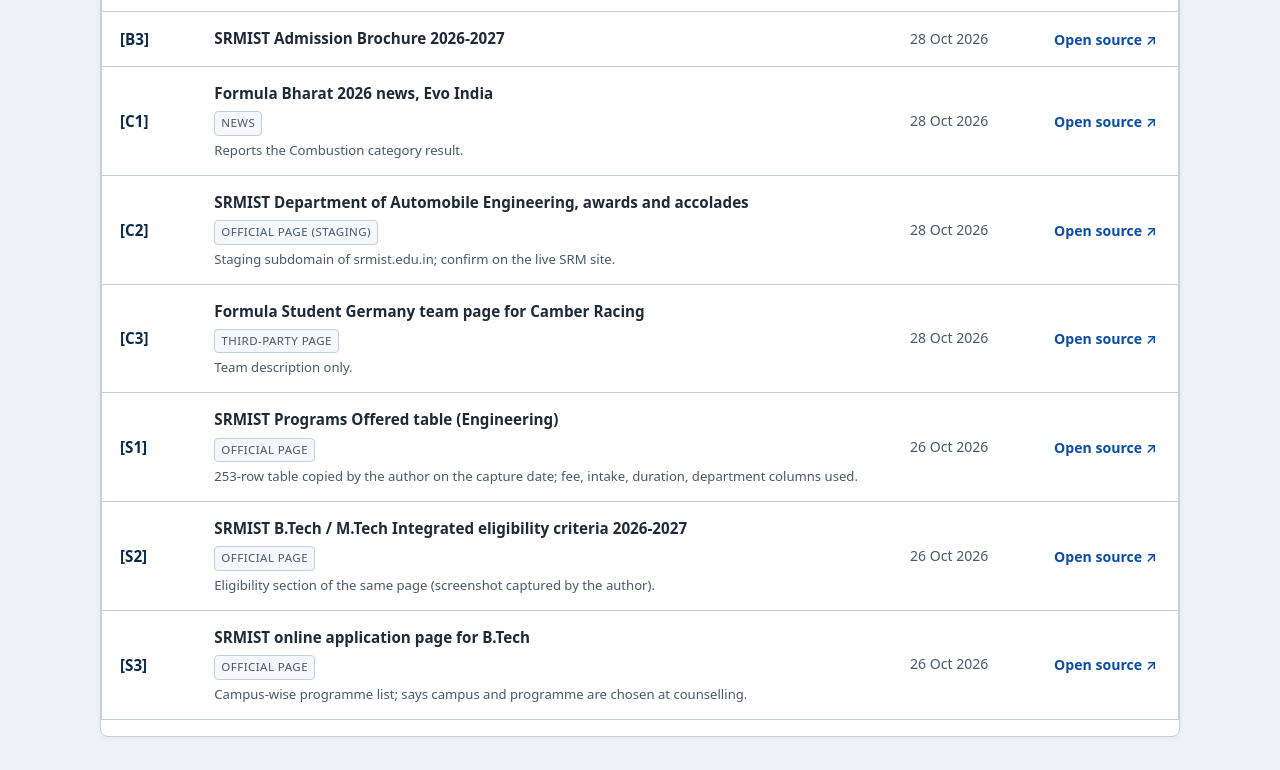
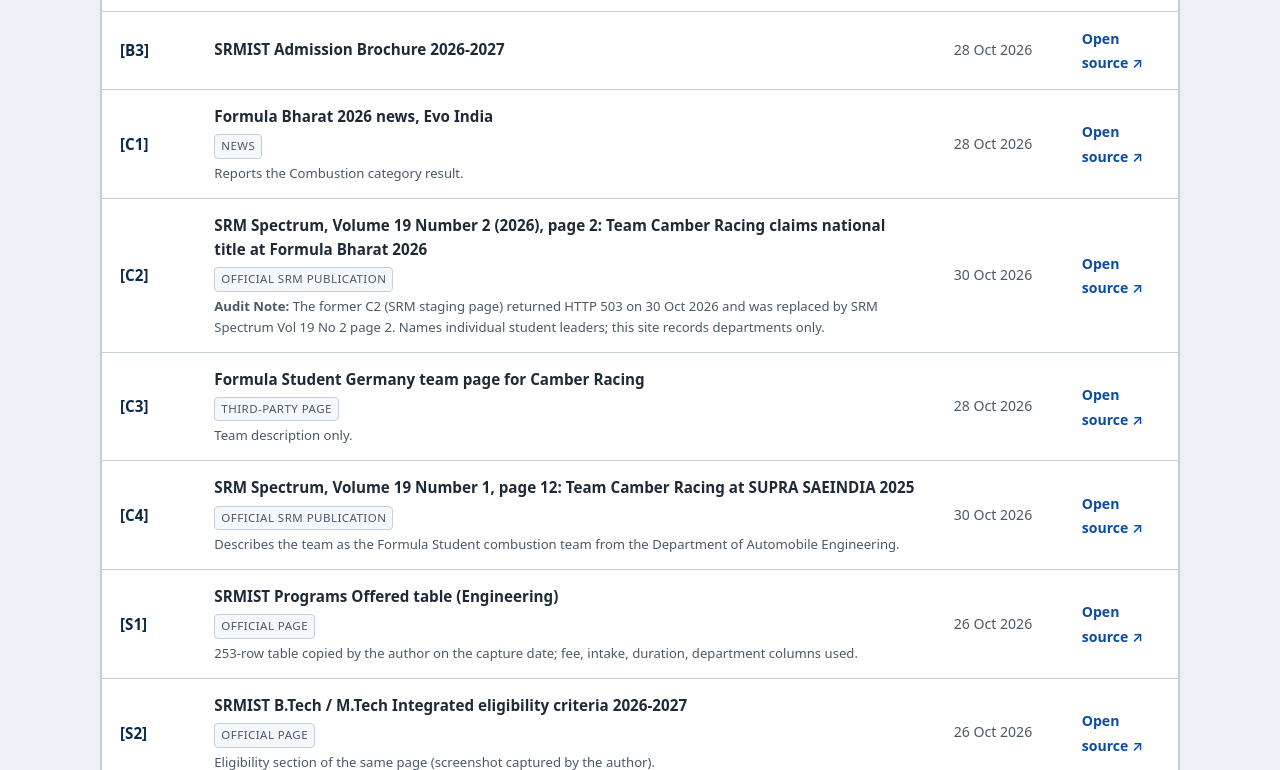
Before and after one commit to SiD4422/-SRM-Compass-preview, an Astro site: page /evidence in a window 1280 px wide. Shown: the part 5368-6138 px from the top of the page. Built offline with nearby package versions, Linux system fonts and the light colour scheme; Astro itself is replaced by a stand-in of ours.

Commit message:
feat(stage-b-data): ingest updated stories.json with 6 sources (C1-C4), update HASHES.json, programme story counts and evidence source register

```diff
--- a/data/HASHES.json
+++ b/data/HASHES.json
@@ -8,7 +8,7 @@
   "programmes.json": "87770102923f14f862df4cfe9c0378dd1495fe7dce3c2415e1714c4ce6a25a7d",
   "source/programs_offered_table_all_254_rows.csv": "c70ee52275d940e0e6d3a5847c1c845b92e1a5512c4b6b5db32f2bd3d84a4df8",
   "sources.json": "6265a5104aa11b7b554521df82c31ed6572d36fda5e82fbfe5e13510dc934147",
-  "stories.json": "4dbf5a6eb294d41cf1b48f023a8f50a2b2eb98d54619a8d92a15ed8359e7eaa3",
+  "stories.json": "de3888273c18154753dce455424d07fbf3855331167461de41df436841d3d3c7",
   "synonyms.json": "4e7dadaa1e4102c7bde0a20f02d4a0fbadb387ed9af0e77d99516d7ecc09f6fd",
   "tags.json": "23087f43d052e8c415bbf8e8d6b2f2bac23c09e1471a7d42cb53589597219729"
 }
--- a/data/stories.json
+++ b/data/stories.json
@@ -27,11 +27,11 @@
   },
   {
    "id": "C2",
-   "title": "SRMIST Department of Automobile Engineering, awards and accolades",
-   "url": "https://newsitepreview.srmist.edu.in/department/department-of-automobile-engineering/awards-accolades/",
-   "kind": "official page (staging)",
-   "captured_on": "2026-10-28",
-   "note": "Staging subdomain of srmist.edu.in; confirm on the live SRM site."
+   "title": "SRM Spectrum, Volume 19 Number 2 (2026), page 2: Team Camber Racing claims national title at Formula Bharat 2026",
+   "url": "https://webstor.srmist.edu.in/web_assets/downloads/2026/flipbook/spectrum-volume-19-2/files/basic-html/page2.html",
+   "kind": "official SRM publication",
+   "captured_on": "2026-10-30",
+   "note": "Names individual student leaders; this site records departments only."
   },
   {
    "id": "C3",
@@ -40,6 +40,14 @@
    "kind": "third-party page",
    "captured_on": "2026-10-28",
    "note": "Team description only."
+  },
+  {
+   "id": "C4",
+   "title": "SRM Spectrum, Volume 19 Number 1, page 12: Team Camber Racing at SUPRA SAEINDIA 2025",
+   "url": "https://webstor.srmist.edu.in/web_assets/spectrum/spectrum-volume-19-1/files/basic-html/page12.html",
+   "kind": "official SRM publication",
+   "captured_on": "2026-10-30",
+   "note": "Describes the team as the Formula Student combustion team from the Department of Automobile Engineering."
   }
  ],
  "stories": [
@@ -237,24 +245,38 @@
    "title": "Team Camber Racing: Formula Student",
    "kind": "team",
    "programme_slugs": [
-    "automobile-engineering"
+    "automobile-engineering",
+    "electronics-and-communication-engineering",
+    "mechatronics-engineering"
    ],
-   "link_basis": "SRM page places the team in the Department of Automobile Engineering. Other departments are NOT confirmed.",
+   "link_basis": "SRM Spectrum (Volume 19 Number 2) names student leaders from these three departments. No other departments are named.",
    "facts": [
     {
-     "text": "Won the Combustion category at Formula Bharat 2026, per Evo India.",
+     "text": "Named National Champion at Formula Bharat 2026, with first place in Endurance, Skidpad, Autocross, Acceleration, Engineering Design, Fuel Economy, and Sustainability & Best Practices.",
+     "source_id": "C2",
+     "captured_on": "2026-10-30",
+     "tier": "sourced"
+    },
+    {
+     "text": "Evo India reports that the team won the Combustion category at Formula Bharat 2026.",
      "source_id": "C1",
      "captured_on": "2026-10-28",
      "tier": "sourced"
     },
     {
-     "text": "Team Camber Racing is listed under the Department of Automobile Engineering.",
+     "text": "Student leaders named by SRM come from Electronics and Communication Engineering (captain), Mechatronics Engineering (vice captain) and Automobile Engineering (technical director, project manager, chief race driver).",
      "source_id": "C2",
-     "captured_on": "2026-10-28",
+     "captured_on": "2026-10-30",
      "tier": "sourced"
     },
     {
-     "text": "Formula Student Germany describes the team as undergraduates from a range of engineering disciplines (departments not named).",
+     "text": "The Formula Student combustion team sits within the Department of Automobile Engineering.",
+     "source_id": "C4",
+     "captured_on": "2026-10-30",
+     "tier": "sourced"
+    },
+    {
+     "text": "Formula Student Germany describes the team as undergraduates from a range of engineering disciplines.",
      "source_id": "C3",
      "captured_on": "2026-10-28",
      "tier": "sourced"
--- a/src/pages/evidence.astro
+++ b/src/pages/evidence.astro
@@ -372,11 +372,11 @@
       </div>
     </section>
 
-    <!-- PART 6: Sources List (S1 to S3, B1 to B3, C1 to C3) -->
+    <!-- PART 6: Sources List (S1 to S3, B1 to B3, C1 to C4) -->
     <section class="evidence-section" id="sources">
       <div class="section-title-wrap">
         <span class="part-badge">Part 6</span>
-        <h2>Sources list (S1 to S3, B1 to B3, C1 to C3)</h2>
+        <h2>Sources list (S1 to S3, B1 to B3, C1 to C4)</h2>
       </div>
       <p class="section-intro">
         Complete register of all {allSources.length} primary institutional and external sources cited throughout SRM Compass, with exact capture dates:
@@ -399,7 +399,13 @@
                 <td>
                   <span class="src-title-text">{s.title}</span>
                   {s.kind && <span class="src-kind-badge">{s.kind}</span>}
-                  {s.note && <p class="src-note-text">{s.note}</p>}
+                  {s.id === 'C2' ? (
+                    <p class="src-note-text">
+                      <strong>Audit Note:</strong> The former C2 (SRM staging page) returned HTTP 503 on 30 Oct 2026 and was replaced by SRM Spectrum Vol 19 No 2 page 2. {s.note}
+                    </p>
+                  ) : (
+                    s.note && <p class="src-note-text">{s.note}</p>
+                  )}
                 </td>
                 <td class="src-date-cell">{formatDate(s.captured_on)}</td>
                 <td class="src-link-cell">
```
Also changed, not shown: tests/programme-pages.test.ts (+17 -2 lines), tests/verify.test.ts (+25 -0 lines).
